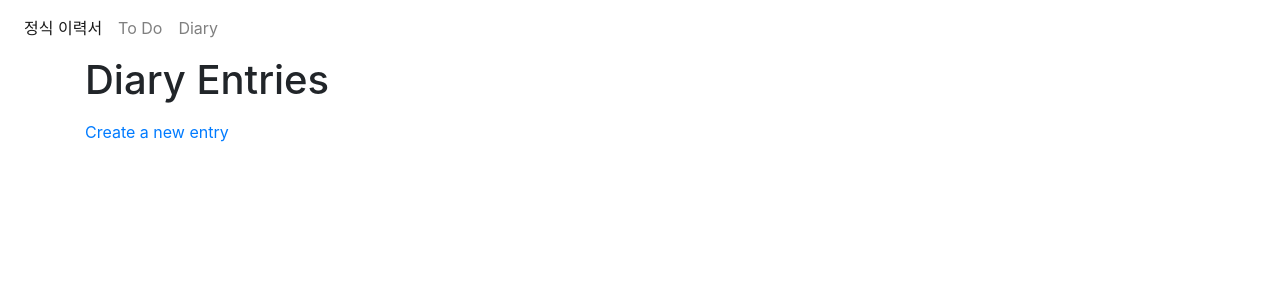
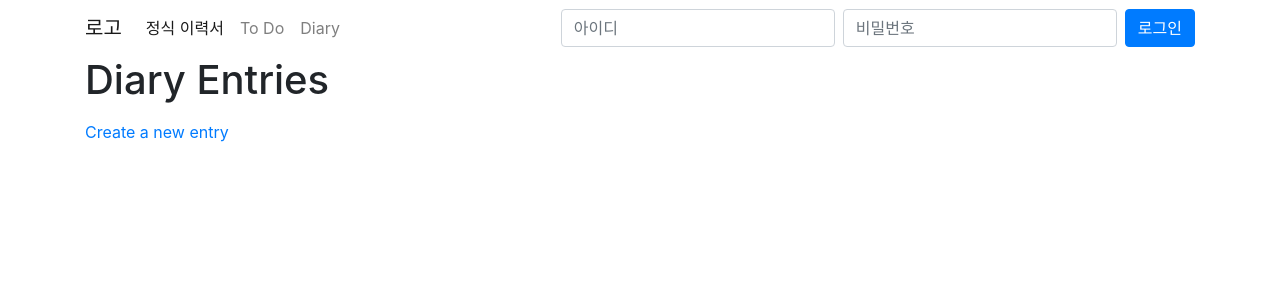
Before and after one commit to sk7556/tokyoDjango, a Django app: page /diary/ in a window 1280 px wide. Shown: the top 300 px of the page. Run offline with Django 4.2, Linux system fonts and the light colour scheme; data that the repository does not hold is empty; some libraries are stand-ins or nearby versions.

Commit message:
jwt creating

```diff
--- a/tokyoProject/jungsikHome/urls.py
+++ b/tokyoProject/jungsikHome/urls.py
@@ -2,14 +2,15 @@ from django.conf.urls.static import static
 from django.conf import settings
 
 from django.urls import path, include
-from .views import IndexAPIView, LoginPageAPIView, index, login_page
+from .views import IndexAPIView, LoginPageAPIView, index, login_view, logout_view
 
 
 urlpatterns = [
     path('api/index/', IndexAPIView.as_view(), name='api_index'),
     path('api/login/', LoginPageAPIView.as_view(), name='api_login_page'),
     path('', index, name='index'),
-    path('login/', login_page, name='login_page'),
+    path('login/', login_view, name='login'),
+    path('logout/', logout_view, name='logout'),
     # 외부 앱 연결
     path('todo/', include('toDo.urls')),
     path('resume/', include('resume.urls')),
--- a/tokyoProject/templates/base_generic.html
+++ b/tokyoProject/templates/base_generic.html
@@ -33,16 +33,43 @@
 
 <!-- 네비게이션 바 -->
 <nav class="navbar navbar-expand-lg navbar-light" id="mainNav">
-    <!-- a class="navbar-brand" href="#">메인 페이지</a-->
+    <div class="container">
+        <!-- 네비게이션 로고 -->
+        <a class="navbar-brand" href="#">로고</a>
+
+        <!-- 토글 버튼 -->
         <button class="navbar-toggler" type="button" data-toggle="collapse" data-target="#navbarNav" aria-controls="navbarNav" aria-expanded="false" aria-label="Toggle navigation">
             <span class="navbar-toggler-icon"></span>
         </button>
+
+        <!-- 네비게이션 메뉴 -->
         <div class="collapse navbar-collapse" id="navbarNav">
-        <nav class="navbar-nav">
+            <ul class="navbar-nav mr-auto">
+                <li class="nav-item">
                     <a class="nav-link active" href="{% url 'resume:resume_page' %}">정식 이력서</a>
+                </li>
+                <li class="nav-item">
                     <a class="nav-link" href="{% url 'toDo:toDo' %}">To Do</a>
+                </li>
+                <li class="nav-item">
                     <a class="nav-link" href="{% url 'diary:entry_list' %}">Diary</a>
-        </nav>
+                </li>
+            </ul>
+        </div>
+
+        <!-- 로그인 폼 -->
+        <div class="ml-auto">
+            <form method="post" action="{% url 'login' %}" class="form-inline">
+                {% csrf_token %}
+                <div class="form-group mr-2">
+                    <input type="text" id="username" name="username" class="form-control" placeholder="아이디" required>
+                </div>
+                <div class="form-group mr-2">
+                    <input type="password" id="password" name="password" class="form-control" placeholder="비밀번호" required>
+                </div>
+                <button type="submit" class="btn btn-primary">로그인</button>
+            </form>
+        </div>
     </div>
 </nav>
 
@@ -56,7 +83,6 @@
 <script src="https://cdn.jsdelivr.net/npm/@popperjs/core@2.9.3/dist/umd/popper.min.js"></script>
 <script src="https://stackpath.bootstrapcdn.com/bootstrap/4.5.2/js/bootstrap.min.js"></script>
 
-<!-- 추가적인 JS 스크립트를 원하면 여기에 추가 -->
 {% block scripts %}{% endblock %}
 
 </body>
```
Also changed, not shown: tokyoProject/jungsikHome/settings.py (+20 -0 lines), tokyoProject/jungsikHome/views.py (+36 -4 lines). Lines whose indentation alone changed are shown as unchanged.
